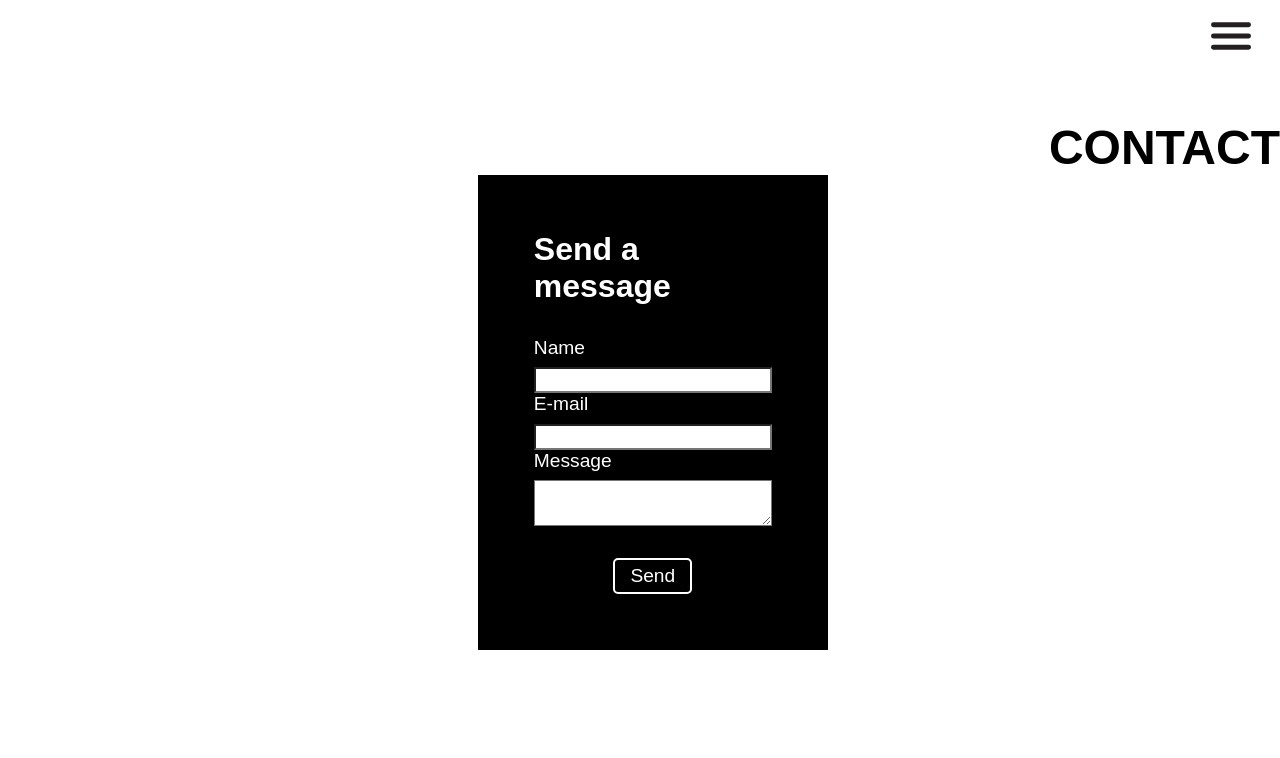
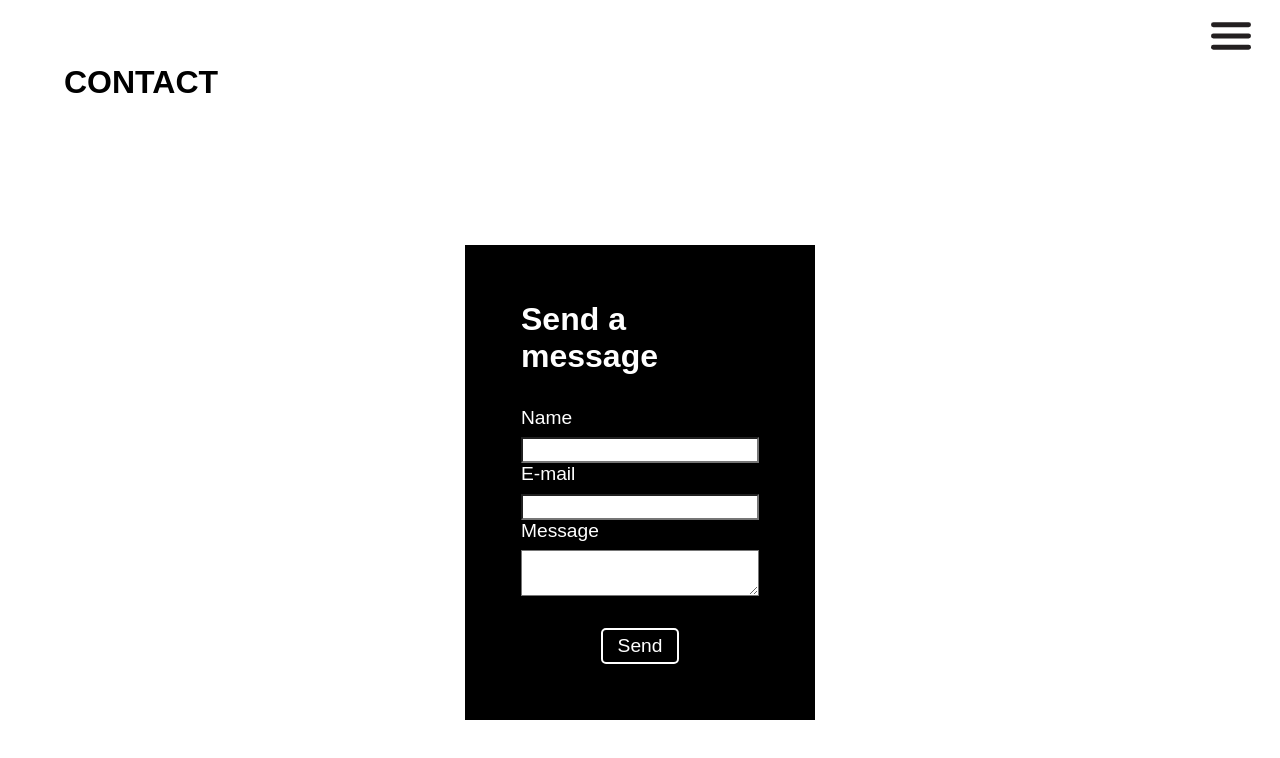
Before and after one commit to gmo93/photo-fol, a Next.js app: page /contact in a window 1280 px wide. Shown: the top 758 px of the page. Built offline with nearby package versions, Linux system fonts and the light colour scheme.

Commit message:
Made contact page form centered and fill the page

```diff
--- a/src/pages/contact.jsx
+++ b/src/pages/contact.jsx
@@ -8,7 +8,7 @@ export default function Contact() {
     <div className={styles.container}>
         <Menu />
         <NavBar />
-      <h1 id="contactHeader" className={styles.headerTest}>
+      <h1 className={styles.photoTitle}>
         CONTACT
       </h1>
       <div className={styles.contactBox}>
--- a/src/pages/realestate.jsx
+++ b/src/pages/realestate.jsx
@@ -35,6 +35,7 @@ export default function RealEstate() {
                 src="/livingRoom.jpg"
                 fill
                 alt="photo"
+                loading="lazy"
                 style={{ objectFit: 'contain' }}
               />
             </div>
@@ -43,6 +44,7 @@ export default function RealEstate() {
                 src="/fridgeShot.jpg"
                 fill
                 alt="photo"
+                loading="lazy"
                 style={{ objectFit: 'contain' }}
               />
             </div>
@@ -69,6 +71,7 @@ export default function RealEstate() {
                 src="/canopy1.jpg"
                 fill
                 alt="photo"
+                loading="lazy"
                 style={{ objectFit: 'contain' }}
               />
             </div>
@@ -77,6 +80,7 @@ export default function RealEstate() {
                 src="/canopy1.jpg"
                 fill
                 alt="photo"
+                loading="lazy"
                 style={{ objectFit: 'contain' }}
               />
             </div>
--- a/src/styles/Home.module.css
+++ b/src/styles/Home.module.css
@@ -350,8 +350,10 @@
 .contactBox {
   display: flex;
   justify-content: center;
-  align-items: center;
+  align-items: flex-end;
   flex-wrap: wrap;
+  height: 100vh;
+  width: 100vw;
 }
 .inputLabel {
   background-color: white;
```
